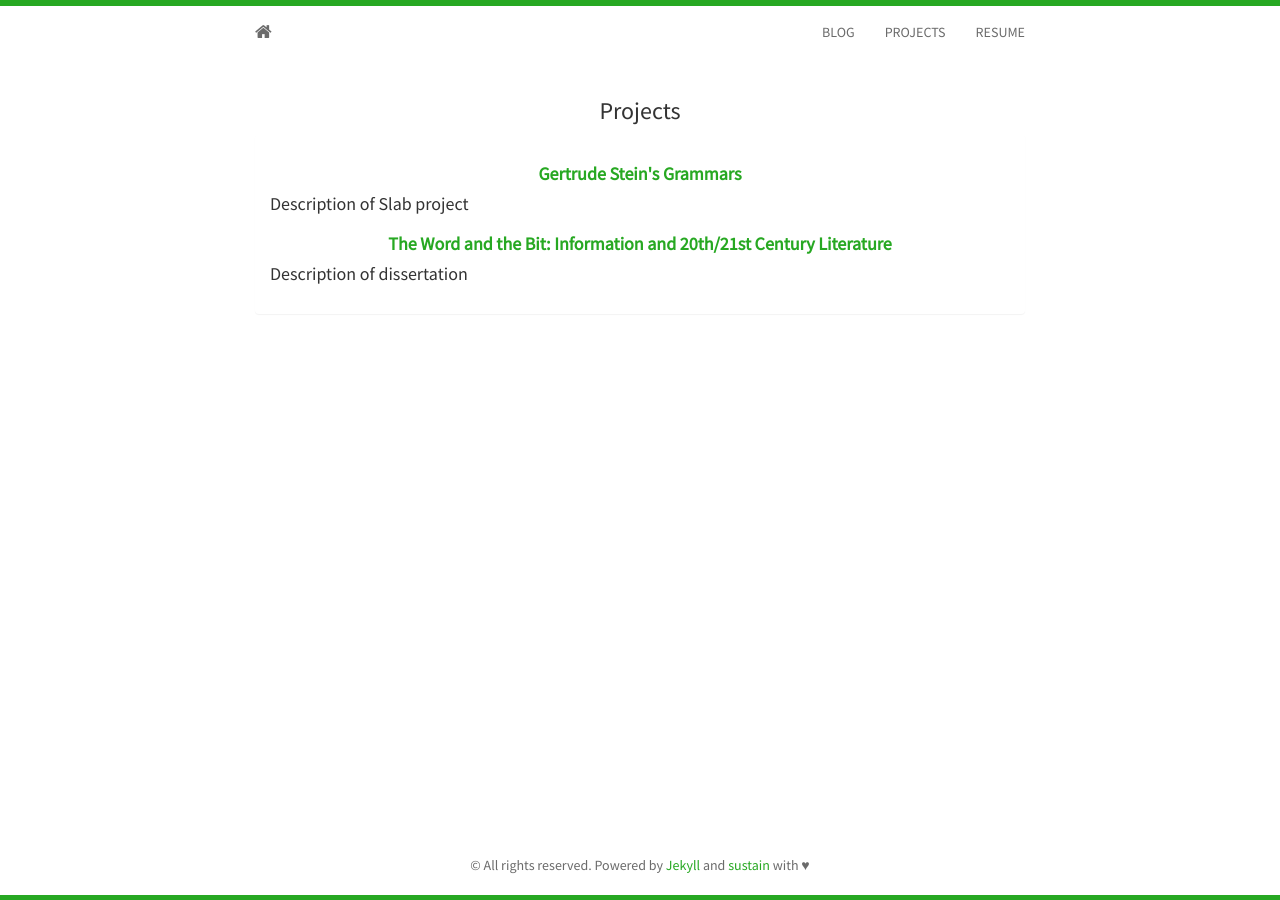
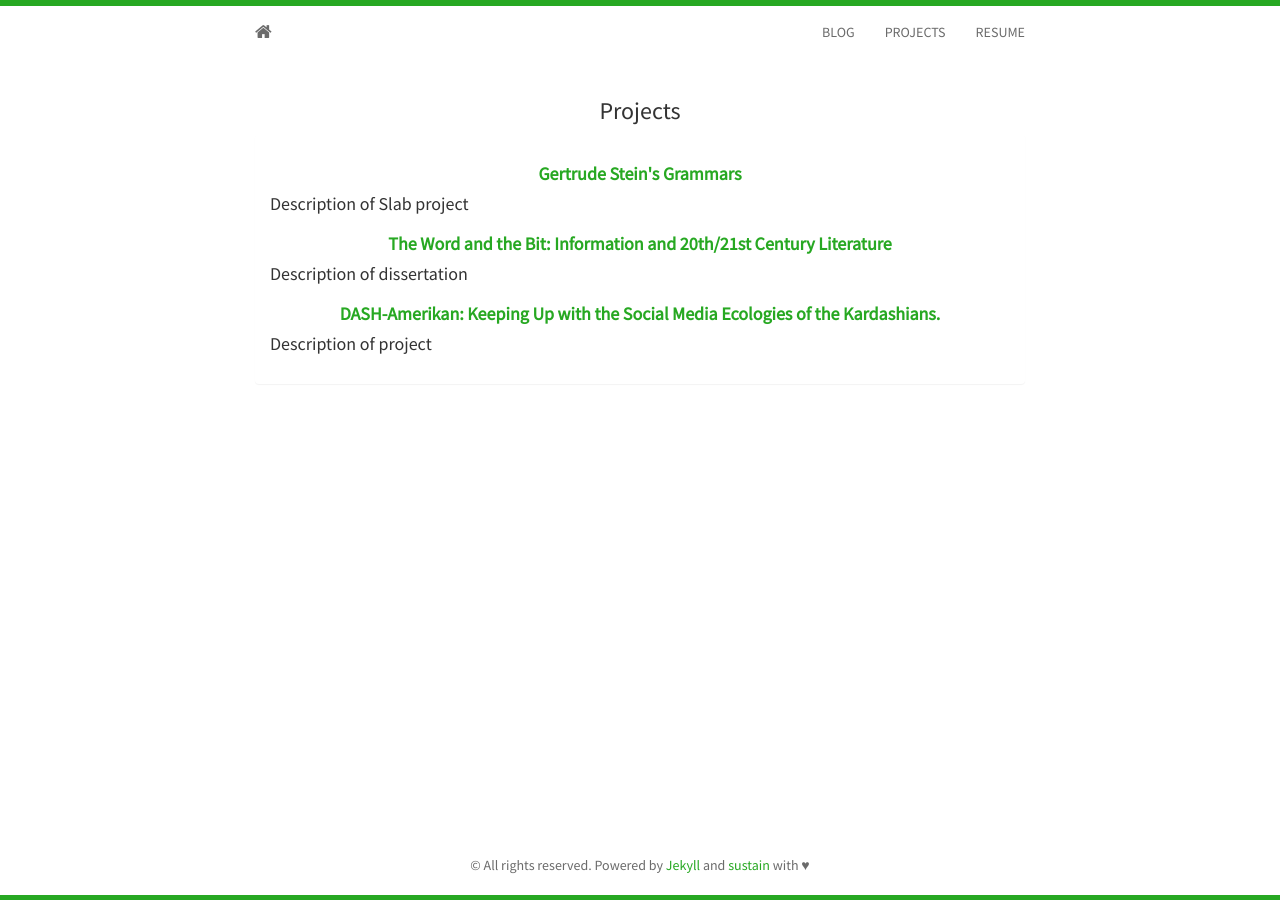
Before and after one commit to jdbuysse/jdbuysse.github.io, a Jekyll site: the page built from projects.html, in a window 1280 px wide. Built offline with Jekyll 4.4.1, drawn with Linux system fonts in a browser that asks for light colours; nearby versions of some CDN libraries.

Commit message:
adding to projects

```diff
--- a/_includes/projects.html
+++ b/_includes/projects.html
@@ -11,7 +11,10 @@
 			<center><strong><a href="#">The Word and the Bit: Information and 20th/21st Century Literature</a></strong></center>
 			Description of dissertation
 		</h5>
-
+		<h5>
+			<center><strong><a href="#">DASH-Amerikan: Keeping Up with the Social Media Ecologies of the Kardashians.</a></strong></center>
+			Description of project
+		</h5>
 
     </div>
   </div>
```
